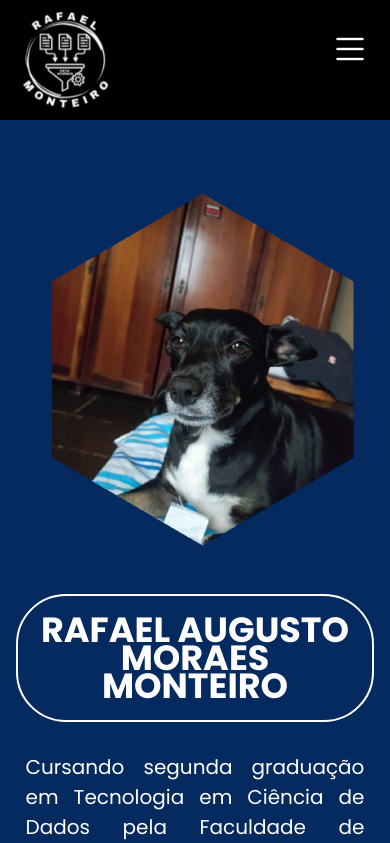
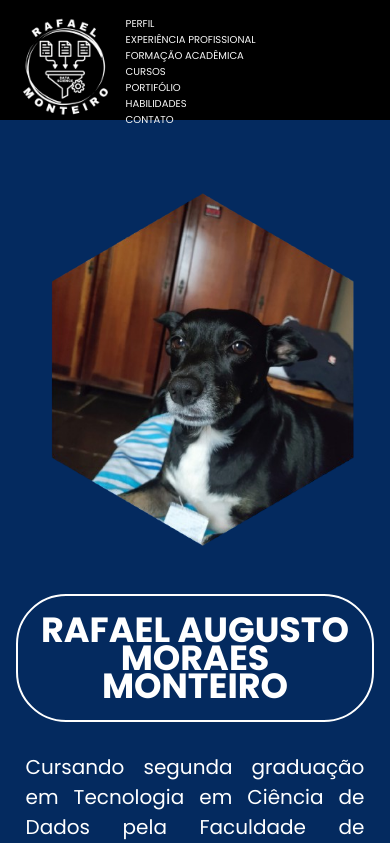
Before and after one commit to r-monteiro/r-monteiro.github.io, a plain HTML site: page index.html in a window 390 px wide. Shown: the top 843 px of the page. Drawn offline with nearby package versions, Linux system fonts and the light colour scheme.

Commit message:
Add files via upload

```diff
--- a/style.css
+++ b/style.css
@@ -115,77 +115,7 @@ header nav.menu-desktop ul li{
 }
 
 
-/* ESTILO DO BOTÃO DO MENU MOBILE */
-.btn-abrir-menu {
-    position: fixed;
-    top: 20px;
-    right: 20px;
-    z-index: 1000000;
-}
 
-/* ESTILO DO MENU MOBILE */
-
-.btn-abrir-menu i{
-    color: #fff;
-    font-size: 40px;
-}
-
-.menu-mobile{
-    background-color: #042c5c;
-    height: 100vh;
-    position: fixed;
-    top: 0;
-    right: 0;
-    z-index: 999999;
-    width: 0%;
-    overflow: hidden;
-    transition: .2s;
-}
-
-.menu-mobile.abrir-menu{
-    width: 70%;
-}
-
-.menu-mobile.abrir-menu ~ .overlay-menu{
-    display: block;
-}
-
-.menu-mobile .btn-fechar {
-    padding: 10px 4%;
-}
-
-.menu-mobile .btn-fechar i{
-    color: #fff;
-    font-size: 40px;
-}
-
-.menu-mobile nav ul{
-    text-align: right;
-}
-
-.menu-mobile nav ul li a{
-    color: #fff;
-    font-size: 20px;
-    font-weight: 300;
-    padding: 20px 6%;
-    display: block;
-}
-
-.menu-mobile nav ul li a:hover{
-    background-color: #000;
-    color: #fff;
-}
-
-.overlay-menu{
-    background-color: #00000065;
-    width: 100%;
-    height: 100%;
-    position: fixed;
-    top: 0;
-    left: 0;
-    z-index: 88888;
-    display: none;
-}
 
 
 /*ESTILO DO TOPO DO SITE */
```
